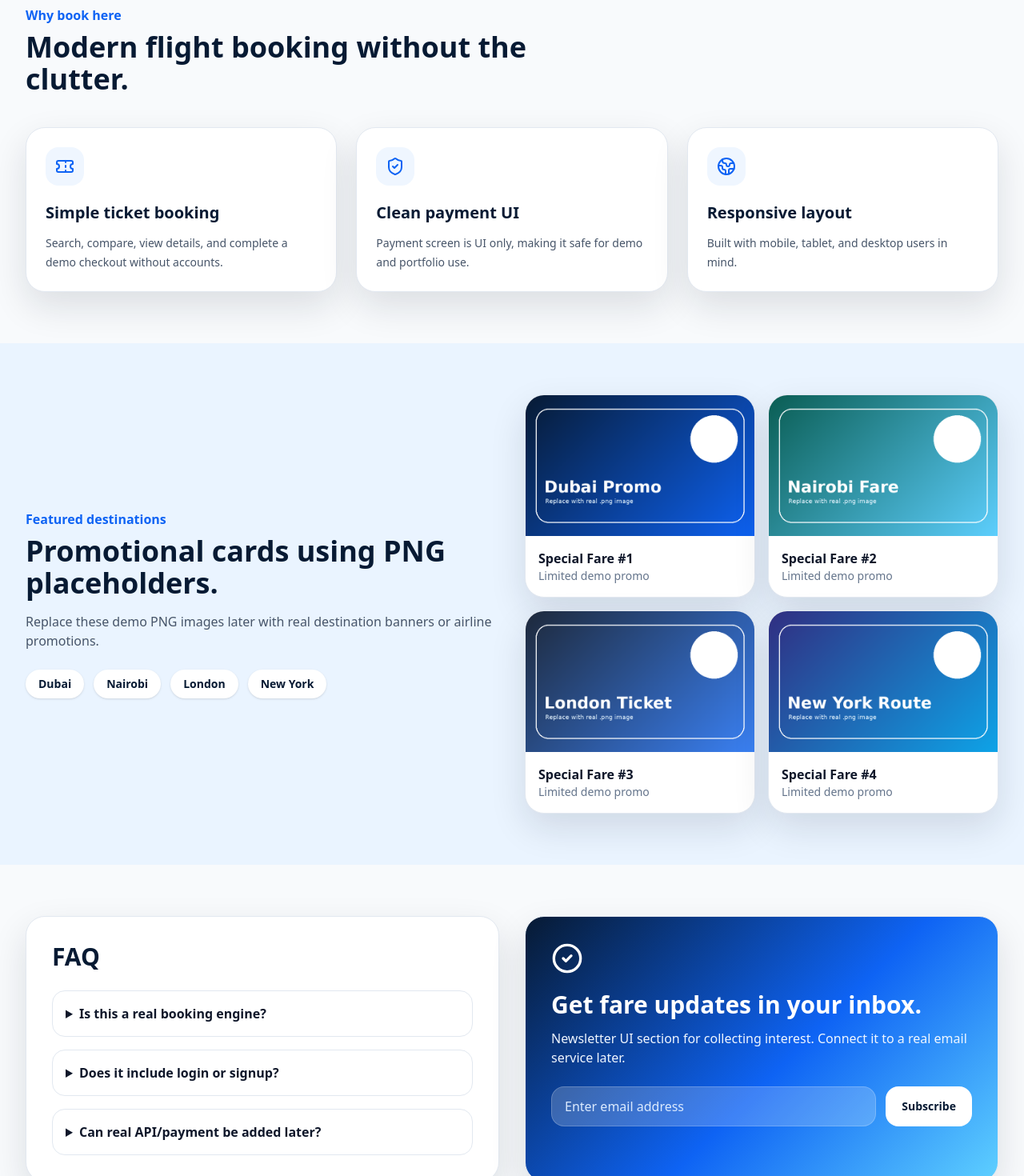
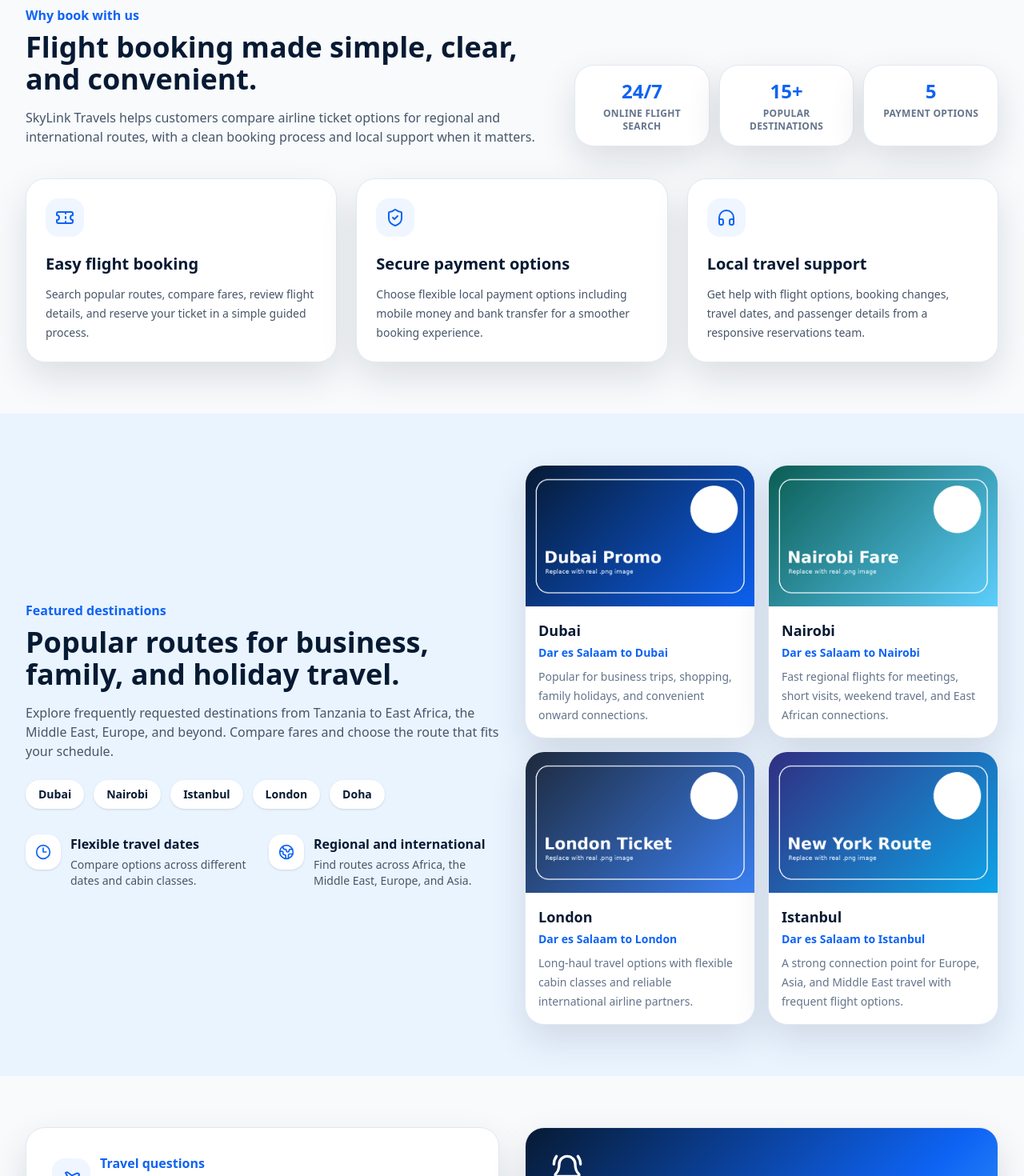
Before and after one commit to brianmichaelu/airline-website, a Next.js app: page / in a window 1280 px wide. Shown: the part 1100-2570 px from the top of the page at 80% size. Built offline with nearby package versions, Linux system fonts and the light colour scheme.

Commit message:
Update index.tsx

```diff
--- a/pages/index.tsx
+++ b/pages/index.tsx
@@ -1,5 +1,14 @@
 import { motion } from "framer-motion";
-import { CheckCircle2, Globe2, ShieldCheck, Ticket } from "lucide-react";
+import {
+  BellRing,
+  CheckCircle2,
+  Clock3,
+  Globe2,
+  Headphones,
+  PlaneTakeoff,
+  ShieldCheck,
+  Ticket,
+} from "lucide-react";
 import Image from "next/image";
 import Hero from "@/components/Hero";
 import Layout from "@/components/Layout";
@@ -7,35 +16,131 @@
 import Card from "@/components/ui/Card";
 
 const features = [
-  { icon: Ticket, title: "Simple ticket booking", text: "Search, compare, view details, and complete a demo checkout without accounts." },
-  { icon: ShieldCheck, title: "Clean payment UI", text: "Payment screen is UI only, making it safe for demo and portfolio use." },
-  { icon: Globe2, title: "Responsive layout", text: "Built with mobile, tablet, and desktop users in mind." },
+  {
+    icon: Ticket,
+    title: "Easy flight booking",
+    text: "Search popular routes, compare fares, review flight details, and reserve your ticket in a simple guided process.",
+  },
+  {
+    icon: ShieldCheck,
+    title: "Secure payment options",
+    text: "Choose flexible local payment options including mobile money and bank transfer for a smoother booking experience.",
+  },
+  {
+    icon: Headphones,
+    title: "Local travel support",
+    text: "Get help with flight options, booking changes, travel dates, and passenger details from a responsive reservations team.",
+  },
+];
+
+const destinations = [
+  {
+    image: "/images/destination-1.png",
+    city: "Dubai",
+    route: "Dar es Salaam to Dubai",
+    text: "Popular for business trips, shopping, family holidays, and convenient onward connections.",
+  },
+  {
+    image: "/images/destination-2.png",
+    city: "Nairobi",
+    route: "Dar es Salaam to Nairobi",
+    text: "Fast regional flights for meetings, short visits, weekend travel, and East African connections.",
+  },
+  {
+    image: "/images/destination-3.png",
+    city: "London",
+    route: "Dar es Salaam to London",
+    text: "Long-haul travel options with flexible cabin classes and reliable international airline partners.",
+  },
+  {
+    image: "/images/destination-4.png",
+    city: "Istanbul",
+    route: "Dar es Salaam to Istanbul",
+    text: "A strong connection point for Europe, Asia, and Middle East travel with frequent flight options.",
+  },
 ];
 
 const faqs = [
-  ["Is this a real booking engine?", "No. This is a frontend demo using mock flight data only."],
-  ["Does it include login or signup?", "No. The website is intentionally public and simple."],
-  ["Can real API/payment be added later?", "Yes. The structure is ready for backend and payment integration later."],
+  [
+    "How do I book a flight?",
+    "Enter your departure city, destination, travel dates, passengers, and cabin class. Then compare available fares and continue to the booking page.",
+  ],
+  [
+    "Can I pay with mobile money?",
+    "Yes. The booking page supports Tanzania-friendly payment choices such as M-Pesa, Airtel Money, Mixx by Yas, HaloPesa, and bank transfer.",
+  ],
+  [
+    "Can I book one-way and return flights?",
+    "Yes. You can search for both one-way and round-trip tickets depending on your travel plan.",
+  ],
+  [
+    "Can your team help me choose a flight?",
+    "Yes. Customers can contact the reservations team for help with routes, travel dates, fare options, and passenger information.",
+  ],
+];
+
+const stats = [
+  { value: "24/7", label: "Online flight search" },
+  { value: "15+", label: "Popular destinations" },
+  { value: "5", label: "Payment options" },
 ];
 
 export default function HomePage() {
   return (
-    <Layout>
+    <Layout
+      title="SkyLink Travels"
+      description="Search, compare, and reserve airline tickets with SkyLink Travels. Find regional and international flights with flexible payment options."
+    >
       <Hero />
 
       <section className="px-4 py-16 sm:px-6 lg:px-8">
         <div className="mx-auto max-w-7xl">
-          <div className="mb-10 max-w-2xl">
-            <p className="font-bold text-ocean">Why book here</p>
-            <h2 className="mt-2 text-3xl font-black text-navy dark:text-white sm:text-4xl">Modern flight booking without the clutter.</h2>
+          <div className="mb-10 grid gap-6 lg:grid-cols-[1fr_0.8fr] lg:items-end">
+            <div>
+              <p className="font-bold text-ocean">Why book with us</p>
+              <h2 className="mt-2 text-3xl font-black text-navy dark:text-white sm:text-4xl">
+                Flight booking made simple, clear, and convenient.
+              </h2>
+              <p className="mt-4 max-w-2xl text-slate-600 dark:text-slate-300">
+                SkyLink Travels helps customers compare airline ticket options
+                for regional and international routes, with a clean booking
+                process and local support when it matters.
+              </p>
+            </div>
+
+            <div className="grid gap-3 sm:grid-cols-3">
+              {stats.map((stat) => (
+                <Card key={stat.label} className="p-4 text-center">
+                  <p className="text-2xl font-black text-ocean">
+                    {stat.value}
+                  </p>
+                  <p className="mt-1 text-xs font-bold uppercase tracking-wide text-slate-500 dark:text-slate-400">
+                    {stat.label}
+                  </p>
+                </Card>
+              ))}
+            </div>
           </div>
+
           <div className="grid gap-6 md:grid-cols-3">
             {features.map((feature, index) => (
-              <motion.div key={feature.title} initial={{ opacity: 0, y: 20 }} whileInView={{ opacity: 1, y: 0 }} viewport={{ once: true }} transition={{ delay: index * 0.08 }}>
+              <motion.div
+                key={feature.title}
+                initial={{ opacity: 0, y: 20 }}
+                whileInView={{ opacity: 1, y: 0 }}
+                viewport={{ once: true }}
+                transition={{ delay: index * 0.08 }}
+              >
                 <Card className="h-full p-6">
-                  <span className="grid h-12 w-12 place-items-center rounded-2xl bg-blue-50 text-ocean dark:bg-blue-950/50"><feature.icon /></span>
-                  <h3 className="mt-5 text-xl font-black text-navy dark:text-white">{feature.title}</h3>
-                  <p className="mt-3 text-sm leading-6 text-slate-600 dark:text-slate-300">{feature.text}</p>
+                  <span className="grid h-12 w-12 place-items-center rounded-2xl bg-blue-50 text-ocean dark:bg-blue-950/50">
+                    <feature.icon />
+                  </span>
+                  <h3 className="mt-5 text-xl font-black text-navy dark:text-white">
+                    {feature.title}
+                  </h3>
+                  <p className="mt-3 text-sm leading-6 text-slate-600 dark:text-slate-300">
+                    {feature.text}
+                  </p>
                 </Card>
               </motion.div>
             ))}
@@ -47,17 +152,81 @@
         <div className="mx-auto grid max-w-7xl items-center gap-8 lg:grid-cols-2">
           <div>
             <p className="font-bold text-ocean">Featured destinations</p>
-            <h2 className="mt-2 text-3xl font-black text-navy dark:text-white sm:text-4xl">Promotional cards using PNG placeholders.</h2>
-            <p className="mt-4 text-slate-600 dark:text-slate-300">Replace these demo PNG images later with real destination banners or airline promotions.</p>
+            <h2 className="mt-2 text-3xl font-black text-navy dark:text-white sm:text-4xl">
+              Popular routes for business, family, and holiday travel.
+            </h2>
+            <p className="mt-4 text-slate-600 dark:text-slate-300">
+              Explore frequently requested destinations from Tanzania to East
+              Africa, the Middle East, Europe, and beyond. Compare fares and
+              choose the route that fits your schedule.
+            </p>
+
             <div className="mt-6 flex flex-wrap gap-3">
-              {['Dubai', 'Nairobi', 'London', 'New York'].map((city) => <span key={city} className="rounded-full bg-white px-4 py-2 text-sm font-bold text-navy shadow dark:bg-white/10 dark:text-white">{city}</span>)}
+              {["Dubai", "Nairobi", "Istanbul", "London", "Doha"].map(
+                (city) => (
+                  <span
+                    key={city}
+                    className="rounded-full bg-white px-4 py-2 text-sm font-bold text-navy shadow dark:bg-white/10 dark:text-white"
+                  >
+                    {city}
+                  </span>
+                )
+              )}
+            </div>
+
+            <div className="mt-8 grid gap-4 sm:grid-cols-2">
+              <div className="flex gap-3">
+                <span className="grid h-11 w-11 shrink-0 place-items-center rounded-2xl bg-white text-ocean shadow dark:bg-white/10">
+                  <Clock3 size={20} />
+                </span>
+                <div>
+                  <h3 className="font-black text-navy dark:text-white">
+                    Flexible travel dates
+                  </h3>
+                  <p className="mt-1 text-sm text-slate-600 dark:text-slate-300">
+                    Compare options across different dates and cabin classes.
+                  </p>
+                </div>
+              </div>
+
+              <div className="flex gap-3">
+                <span className="grid h-11 w-11 shrink-0 place-items-center rounded-2xl bg-white text-ocean shadow dark:bg-white/10">
+                  <Globe2 size={20} />
+                </span>
+                <div>
+                  <h3 className="font-black text-navy dark:text-white">
+                    Regional and international
+                  </h3>
+                  <p className="mt-1 text-sm text-slate-600 dark:text-slate-300">
+                    Find routes across Africa, the Middle East, Europe, and
+                    Asia.
+                  </p>
+                </div>
+              </div>
             </div>
           </div>
+
           <div className="grid gap-4 sm:grid-cols-2">
-            {[1, 2, 3, 4].map((item) => (
-              <Card key={item} className="overflow-hidden">
-                <Image src={`/images/destination-${item}.png`} alt={`Destination banner ${item}`} width={500} height={320} className="h-44 w-full object-cover" />
-                <div className="p-4"><p className="font-black">Special Fare #{item}</p><p className="text-sm text-slate-500">Limited demo promo</p></div>
+            {destinations.map((destination) => (
+              <Card key={destination.city} className="overflow-hidden">
+                <Image
+                  src={destination.image}
+                  alt={`${destination.city} flight destination`}
+                  width={500}
+                  height={320}
+                  className="h-44 w-full object-cover"
+                />
+                <div className="p-4">
+                  <p className="text-lg font-black text-navy dark:text-white">
+                    {destination.city}
+                  </p>
+                  <p className="mt-1 text-sm font-bold text-ocean">
+                    {destination.route}
+                  </p>
+                  <p className="mt-2 text-sm leading-6 text-slate-500 dark:text-slate-400">
+                    {destination.text}
+                  </p>
+                </div>
               </Card>
             ))}
           </div>
@@ -67,23 +236,59 @@
       <section className="px-4 py-16 sm:px-6 lg:px-8">
         <div className="mx-auto grid max-w-7xl gap-8 lg:grid-cols-2">
           <Card className="p-8">
-            <h2 className="text-3xl font-black text-navy dark:text-white">FAQ</h2>
+            <div className="flex items-center gap-3">
+              <span className="grid h-12 w-12 place-items-center rounded-2xl bg-blue-50 text-ocean dark:bg-blue-950/50">
+                <PlaneTakeoff size={24} />
+              </span>
+              <div>
+                <p className="font-bold text-ocean">Travel questions</p>
+                <h2 className="text-3xl font-black text-navy dark:text-white">
+                  FAQ
+                </h2>
+              </div>
+            </div>
+
             <div className="mt-6 space-y-4">
               {faqs.map(([question, answer]) => (
-                <details key={question} className="rounded-2xl border border-slate-200 p-4 dark:border-white/10">
-                  <summary className="cursor-pointer font-bold">{question}</summary>
-                  <p className="mt-3 text-sm text-slate-600 dark:text-slate-300">{answer}</p>
+                <details
+                  key={question}
+                  className="rounded-2xl border border-slate-200 p-4 dark:border-white/10"
+                >
+                  <summary className="cursor-pointer font-bold text-navy dark:text-white">
+                    {question}
+                  </summary>
+                  <p className="mt-3 text-sm leading-6 text-slate-600 dark:text-slate-300">
+                    {answer}
+                  </p>
                 </details>
               ))}
             </div>
           </Card>
+
           <Card className="relative overflow-hidden bg-flight-gradient p-8 text-white">
-            <CheckCircle2 className="mb-5" size={40} />
-            <h2 className="text-3xl font-black">Get fare updates in your inbox.</h2>
-            <p className="mt-3 text-blue-50">Newsletter UI section for collecting interest. Connect it to a real email service later.</p>
+            <BellRing className="mb-5" size={40} />
+            <h2 className="text-3xl font-black">
+              Get fare alerts and travel updates.
+            </h2>
+            <p className="mt-3 text-blue-50">
+              Subscribe to receive special fare alerts, seasonal travel offers,
+              and destination updates from SkyLink Travels.
+            </p>
+
             <div className="mt-6 flex flex-col gap-3 sm:flex-row">
-              <input className="min-w-0 flex-1 rounded-2xl border border-white/20 bg-white/20 px-4 py-3 text-white placeholder:text-blue-100 outline-none" placeholder="Enter email address" />
+              <input
+                className="min-w-0 flex-1 rounded-2xl border border-white/20 bg-white/20 px-4 py-3 font-semibold text-white placeholder:text-blue-100 outline-none focus:border-white/60"
+                placeholder="Enter email address"
+              />
               <Button variant="secondary">Subscribe</Button>
+            </div>
+
+            <div className="mt-6 flex items-start gap-3 rounded-2xl bg-white/10 p-4 text-sm text-blue-50">
+              <CheckCircle2 className="mt-0.5 shrink-0" size={18} />
+              <p>
+                Customers can also contact our reservations team directly for
+                route advice, fare checks, and booking assistance.
+              </p>
             </div>
           </Card>
         </div>
```
